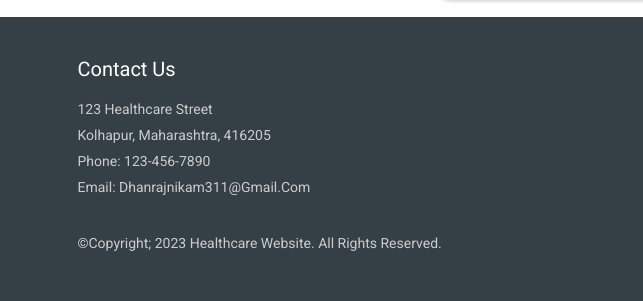
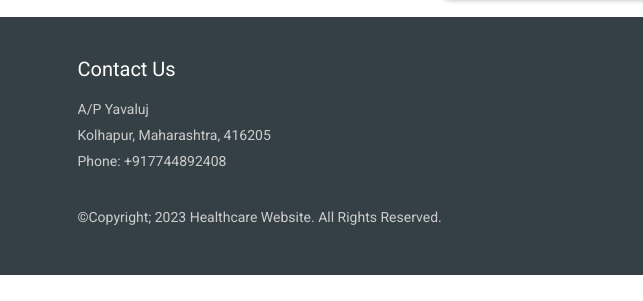
Before and after one commit to djnikam/HMS-website, a plain HTML site: page index.html in a window 1280 px wide. Shown: the part 4959-5260 px from the top of the page, 0-643 px from the left. After the commit the page ends 5234 px from the top, so only its background shows below. Drawn offline with nearby package versions, Linux system fonts and the light colour scheme.

Commit message:
Update index.html
Made few Changes

```diff
--- a/index.html
+++ b/index.html
@@ -279,10 +279,9 @@
           <div class="row">
             <div class="col-md-6">
               <h4 class="animated fadeInDown">Contact Us</h4>
-              <p>123 Healthcare Street</p>
+              <p>A/P Yavaluj</p>
               <p>Kolhapur, Maharashtra, 416205</p>
-              <p>Phone: 123-456-7890</p>
-              <p>Email: dhanrajnikam311@gmail.com</p>
+              <p>Phone: +917744892408</p>
             </div>
             <div class="col-md-6">
               <h4 class="animated fadeInDown">Follow Us</h4>
@@ -302,9 +301,6 @@
         </div>
       </footer>
 
-
-
-
     <script src="https://cdnjs.cloudflare.com/ajax/libs/jquery/3.5.1/jquery.min.js"></script>
     <script src="https://cdnjs.cloudflare.com/ajax/libs/magnific-popup.js/1.1.0/jquery.magnific-popup.min.js"></script>
     <script src="JS/script.js"></script>
```
